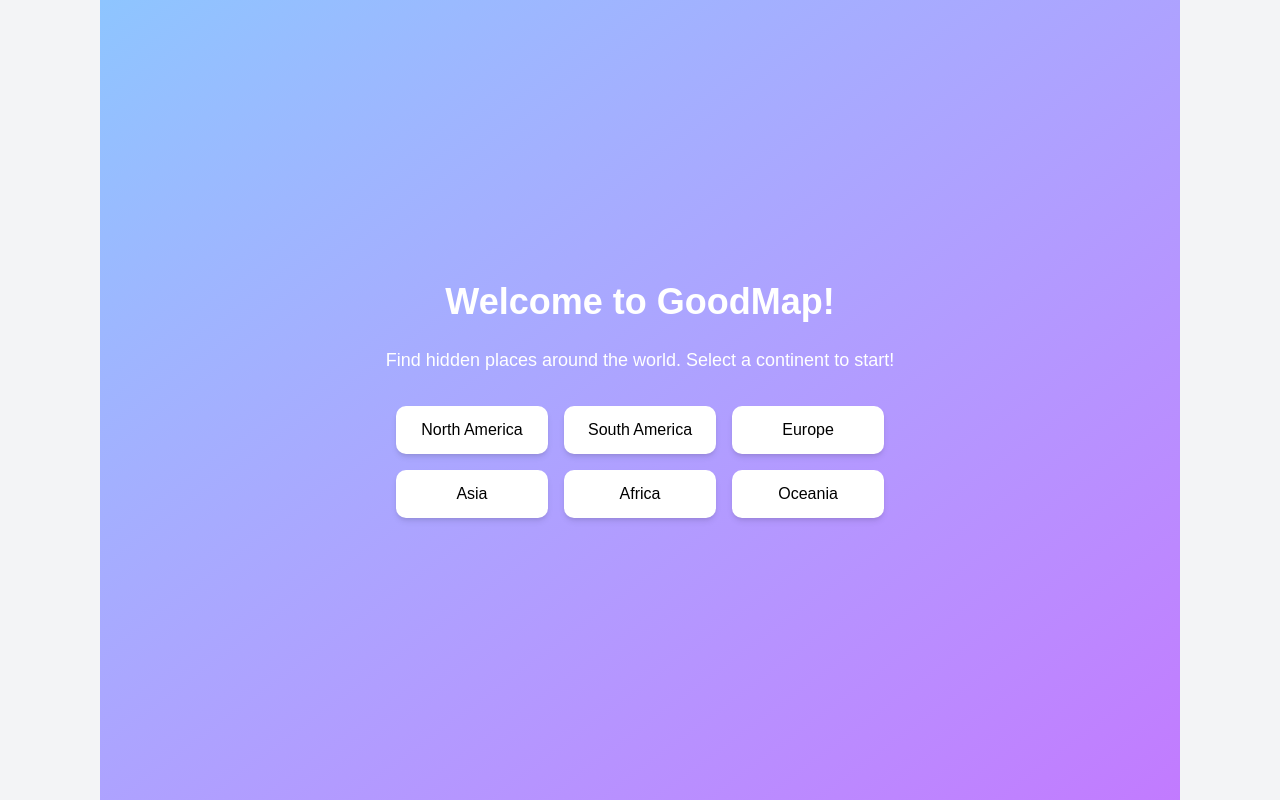
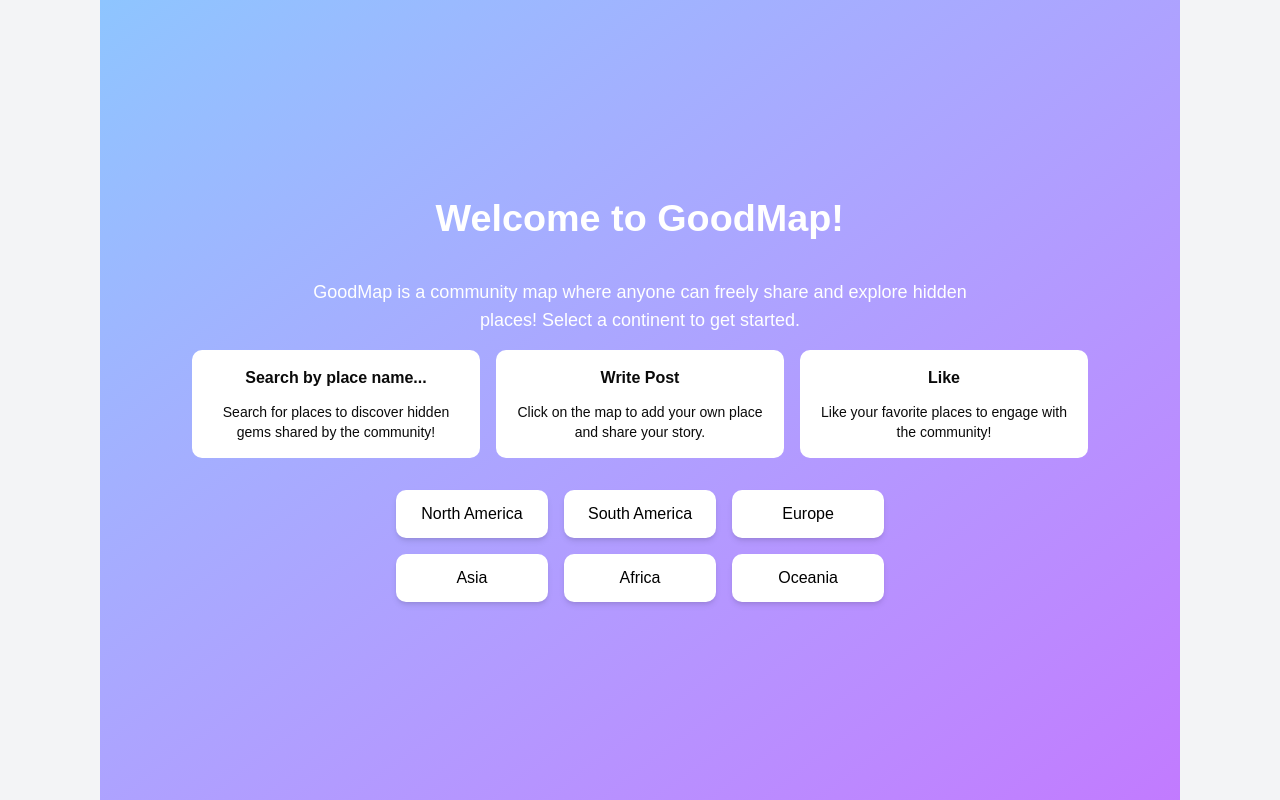
Before and after one commit to FirstBright/goodmap, a Next.js app: page / in a window 1280 px wide. Built offline with nearby package versions, Linux system fonts and the light colour scheme.

Commit message:
add korean to Intro

```diff
--- a/components/Intro.tsx
+++ b/components/Intro.tsx
@@ -1,16 +1,19 @@
 import { motion } from "framer-motion";
+import { getLanguageText } from "@/utils/language";
+
+interface Continent {
+    name: string
+    lat: number
+    lng: number
+    latRange: number
+    lngRange: number
+}
 
 export default function Intro({ onContinentSelect }: { onContinentSelect: (lat: number, lng: number) => void }) {
 
-    interface Continent {
-        name: string
-        lat: number
-        lng: number
-        latRange: number
-        lngRange: number
-    }
+    const text = getLanguageText();
 
-    const continents = [
+    const continents: Continent[] = [
         { name: "North America", lat: 40, lng: -100, latRange: 15, lngRange: 20 },
         { name: "South America", lat: -15, lng: -60, latRange: 10, lngRange: 10 },
         { name: "Europe", lat: 50, lng: 10, latRange: 10, lngRange: 20 },
@@ -25,8 +28,29 @@ export default function Intro({ onContinentSelect }: { onContinentSelect: (lat:
         onContinentSelect(lat, lng)
     }
 
+    const tutorialSteps = [
+        {
+            title: text.searchPlaceholder, // "장소 이름으로 검색..." 또는 "Search by place name..."
+            description: text.searchPlaceholder === "장소 이름으로 검색..."
+                ? "원하는 장소를 검색하여 커뮤니티가 공유한 숨겨진 명소를 찾아보세요!"
+                : "Search for places to discover hidden gems shared by the community!",
+        },
+        {
+            title: text.writePost, // "글 작성" 또는 "Write Post"
+            description: text.writePost === "글 작성"
+                ? "지도 위에서 클릭하여 나만의 장소를 추가하고 이야기를 공유하세요."
+                : "Click on the map to add your own place and share your story.",
+        },
+        {
+            title: text.like, // "좋아요" 또는 "Like"
+            description: text.like === "좋아요"
+                ? "마음에 드는 장소에 좋아요를 눌러 커뮤니티와 함께 즐기세요!"
+                : "Like your favorite places to engage with the community!",
+        },
+    ];
+
     return (
-        <div className="flex flex-col justify-center items-center ">
+        <div className="flex flex-col justify-center items-center h-screen">
 
             <motion.div
                 initial={{ opacity: 0 }}
@@ -37,20 +61,43 @@ export default function Intro({ onContinentSelect }: { onContinentSelect: (lat:
             >
                 <motion.h1
                     initial={{ y: -50, opacity: 0 }}
-                    animate={{ y: 0, opacity: 1 }}
-                    transition={{ delay: 0.2, duration: 0.5 }}
-                    className="text-4xl font-bold text-white mb-6"
+                    animate={{ y: 0, opacity: 1, scale: [1, 1.05, 1] }}
+                    transition={{ delay: 0.2, duration: 0.5, scale: { duration: 1.5, repeat: Infinity } }}
+                    className="text-4xl font-bold text-white mb-10"
                 >
-                    Welcome to GoodMap!
+                    {text.searchPlaceholder === "장소 이름으로 검색..."
+                        ? "GoodMap에 오신 것을 환영합니다!"
+                        : "Welcome to GoodMap!"}
                 </motion.h1>
                 <motion.p
                     initial={{ y: -50, opacity: 0 }}
                     animate={{ y: 0, opacity: 1 }}
                     transition={{ delay: 0.4, duration: 0.5 }}
-                    className="text-lg text-white mb-8"
+                    className="text-lg text-white mb-4 text-center max-w-2xl"
                 >
-                    Find hidden places around the world. Select a continent to start!
+                    {text.searchPlaceholder === "장소 이름으로 검색..."
+                        ? "GoodMap은 누구나 자유롭게 숨겨진 장소를 공유하고 탐험할 수 있는 커뮤니티 지도입니다! 대륙을 선택하여 지금 시작하세요."
+                        : "GoodMap is a community map where anyone can freely share and explore hidden places! Select a continent to get started."}
                 </motion.p>
+                <motion.div
+                    initial={{ opacity: 0 }}
+                    animate={{ opacity: 1 }}
+                    transition={{ delay: 0.6, duration: 0.5 }}
+                    className="mb-8 grid grid-cols-1 sm:grid-cols-3 gap-4 max-w-4xl"
+                >
+                    {tutorialSteps.map((step, index) => (
+                        <motion.div
+                            key={index}
+                            initial={{ opacity: 0, y: 20 }}
+                            animate={{ opacity: 1, y: 0 }}
+                            transition={{ delay: 0.8 + index * 0.2, duration: 0.5 }}
+                            className="bg-white bg-opacity-20 backdrop-blur-md p-4 rounded-lg text-center"
+                        >
+                            <h3 className="font-semibold mb-3">{step.title}</h3>
+                            <p className="text-sm">{step.description}</p>
+                        </motion.div>
+                    ))}
+                </motion.div>
                 <div className="grid grid-cols-1 sm:grid-cols-2 md:grid-cols-3 gap-4 max-w-4xl">
                     {continents.map((continent, index) => (
                         <motion.button
--- a/utils/language.ts
+++ b/utils/language.ts
@@ -34,6 +34,10 @@ export const getLanguageText = () => {
             editPostError: "글 수정 중 오류가 발생했습니다.",
             deletePostError: "글 삭제 중 오류가 발생했습니다.",
             likePostError: "글 좋아요 중 오류가 발생했습니다.",
+            welcomeTitle: "GoodMap에 오신 것을 환영합니다!",
+            welcomeDescription:
+                "GoodMap은 누구나 자유롭게 숨겨진 장소를 공유하고 탐험할 수 있는 커뮤니티 지도입니다! 대륙을 선택하여 지금 시작하세요.",
+            watchTutorial: "튜토리얼 동영상 보기",
         }
         : {
             // English text
@@ -68,5 +72,9 @@ export const getLanguageText = () => {
             editPostError: "An error occurred while editing the post.",
             deletePostError: "An error occurred while deleting the post.",
             likePostError: "An error occurred while liking the post.",
+            welcomeTitle: "Welcome to GoodMap!",
+            welcomeDescription:
+                "GoodMap is a community map where anyone can freely share and explore hidden places! Select a continent to get started.",
+            watchTutorial: "Watch Tutorial Video",
         }
 }
```
Lines whose indentation alone changed are shown as unchanged.
